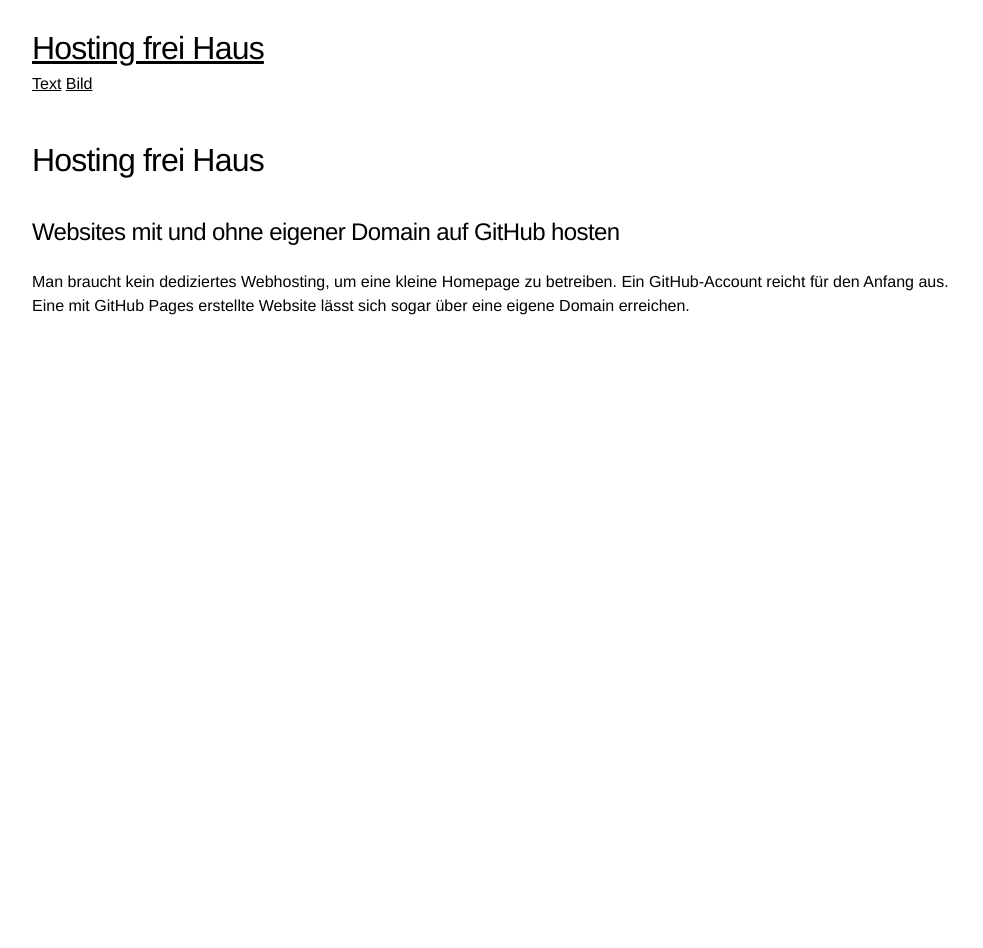
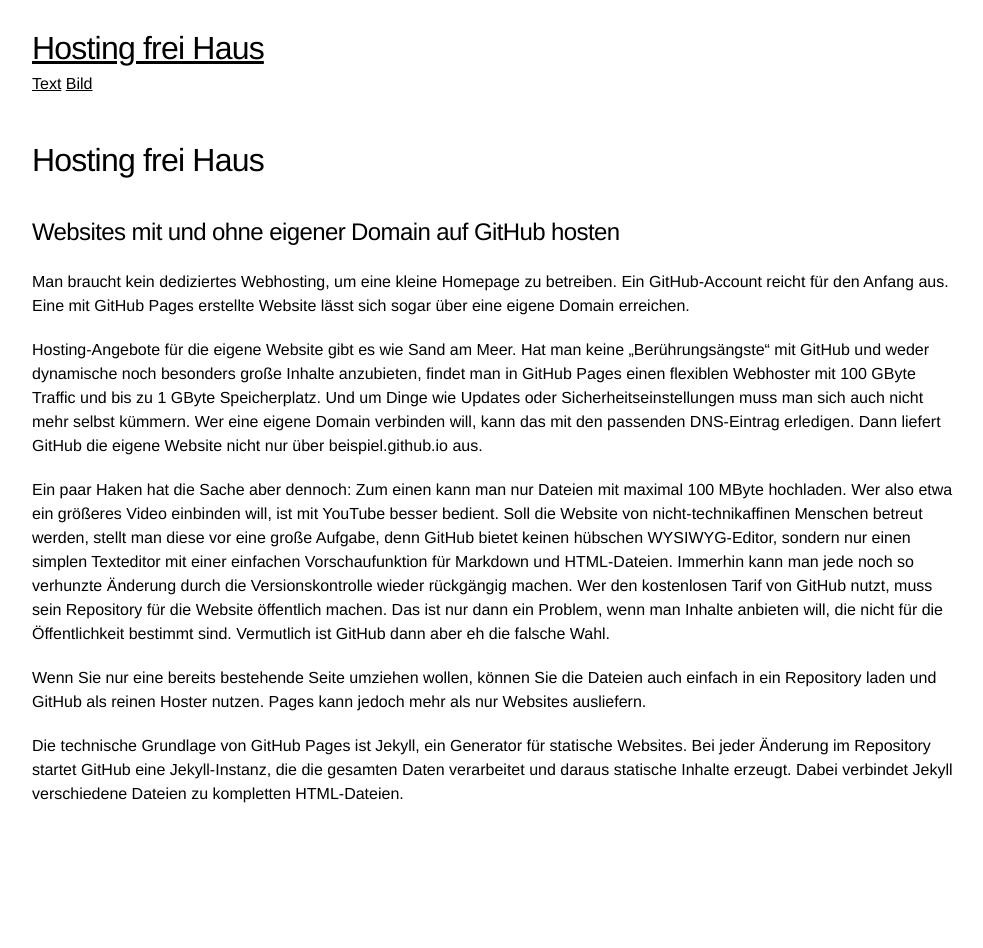
Before and after one commit to webuser-ralf/webuser-ralf.github.io, a Jekyll site: the page built from index.md, in a window 1280 px wide. Shown: the whole page, without its empty margins (146-1129 px from the left). Built offline with Jekyll 4.4.1, drawn with Linux system fonts in a browser that asks for light colours; our own code applies the rules of GitHub Pages for plain Markdown files.

Commit message:
Update index.md

```diff
--- a/index.md
+++ b/index.md
@@ -2,3 +2,11 @@
 ## Websites mit und ohne eigener Domain auf GitHub hosten
 
 > Man braucht kein dediziertes Webhosting, um eine kleine Homepage zu betreiben. Ein GitHub-Account reicht für den Anfang aus. Eine mit GitHub Pages erstellte Website lässt sich sogar über eine eigene Domain erreichen.
+
+ Hosting-Angebote für die eigene Website gibt es wie Sand am Meer. Hat man keine „Berührungsängste“ mit GitHub und weder dynamische noch besonders große Inhalte anzubieten, findet man in GitHub Pages einen flexiblen Webhoster mit 100 GByte Traffic und bis zu 1 GByte Speicherplatz. Und um Dinge wie Updates oder Sicherheitseinstellungen muss man sich auch nicht mehr selbst kümmern. Wer eine eigene Domain verbinden will, kann das mit den passenden DNS-Eintrag erledigen. Dann liefert GitHub die eigene Website nicht nur über beispiel.github.io aus.
+
+Ein paar Haken hat die Sache aber dennoch: Zum einen kann man nur Dateien mit maximal 100 MByte hochladen. Wer also etwa ein größeres Video einbinden will, ist mit YouTube besser bedient. Soll die Website von nicht-technikaffinen Menschen betreut werden, stellt man diese vor eine große Aufgabe, denn GitHub bietet keinen hübschen WYSIWYG-­Editor, sondern nur einen simplen Texteditor mit einer einfachen Vorschaufunktion für Markdown und HTML-Dateien. Immerhin kann man jede noch so verhunzte Änderung durch die Versionskontrolle wieder rückgängig machen. Wer den kostenlosen Tarif von GitHub nutzt, muss sein Repository für die Website öffentlich machen. Das ist nur dann ein Problem, wenn man Inhalte anbieten will, die nicht für die Öffentlichkeit bestimmt sind. Vermutlich ist GitHub dann aber eh die falsche Wahl.
+
+Wenn Sie nur eine bereits bestehende Seite umziehen wollen, können Sie die Dateien auch einfach in ein Repository laden und GitHub als reinen Hoster nutzen. Pages kann jedoch mehr als nur Websites ausliefern.
+
+Die technische Grundlage von GitHub Pages ist Jekyll, ein Generator für statische Websites. Bei jeder Änderung im Repository startet GitHub eine Jekyll-Instanz, die die gesamten Daten verarbeitet und daraus statische Inhalte erzeugt. Dabei verbindet Jekyll verschiedene Dateien zu kompletten HTML-Dateien.
```
